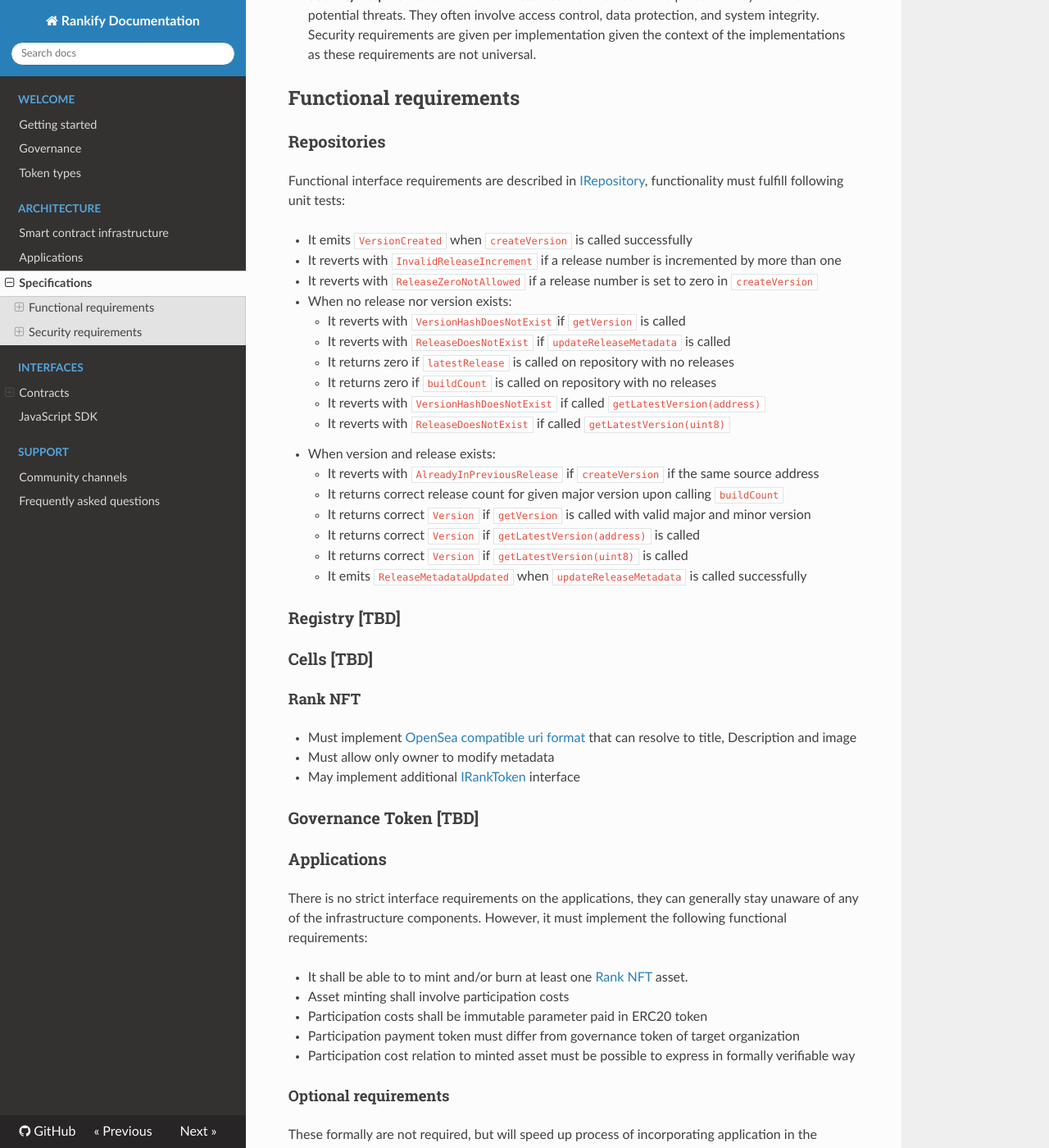
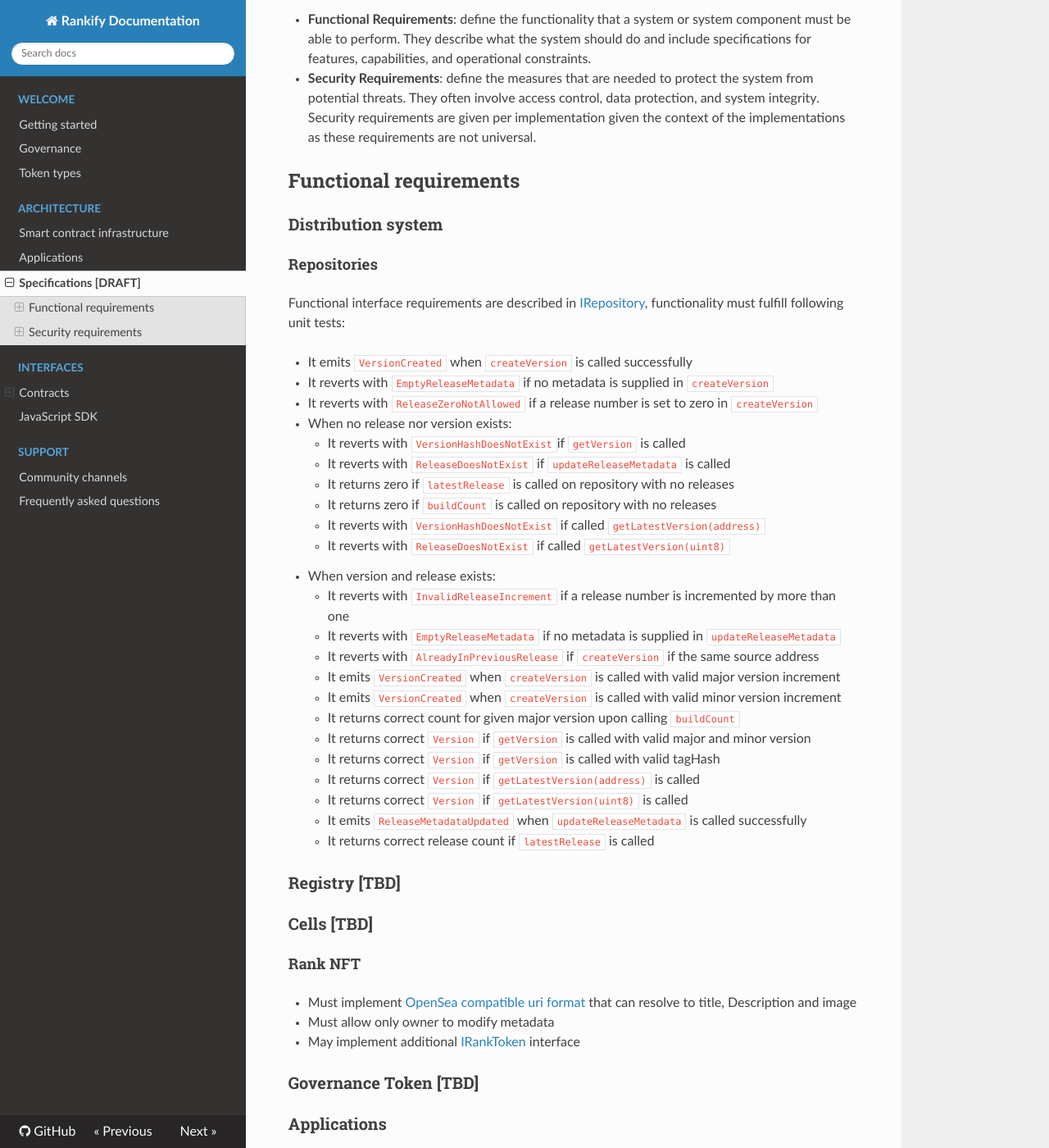
Before and after one commit to rankify-it/docs, an MkDocs documentation site: the page built from docs/architecture/specifications.md, in a window 1280 px wide and 1400 px high, scrolled down 345 px. Shown: the whole window at 82% size. Built offline with MkDocs 1.6.1, drawn with Linux system fonts in a browser that asks for light colours; nearby versions of some CDN libraries; a script that is not in the unit is left out; some of the changed text lies outside the part shown.

Commit message:
wip stuff

```diff
--- a/docs/architecture/specifications.md
+++ b/docs/architecture/specifications.md
@@ -1,4 +1,8 @@
-# Specifications
+# Specifications [DRAFT]
+
+!!! Warning
+
+    These specs are still in active development, and are subject to change.
 
 This document outlines the detailed specifications for our project. Each section in this document corresponds to a different component of the system and is further divided into two categories: Functional Requirements and Security Requirements.
 
@@ -24,14 +28,16 @@
 
 ## Functional requirements
 
-### Repositories
+### Distribution system
+
+#### Repositories
 
 <!-- ### Functional -->
 
 Functional interface requirements are described in [IRepository](https://github.com/rankify-it/contracts/blob/23-v09-factory-specifications/src/interfaces/IRepository.sol), functionality must fulfill following unit tests:
 
 -   It emits `VersionCreated` when `createVersion` is called successfully
--   It reverts with `InvalidReleaseIncrement` if a release number is incremented by more than one
+-   It reverts with `EmptyReleaseMetadata` if no metadata is supplied in `createVersion`
 -   It reverts with `ReleaseZeroNotAllowed` if a release number is set to zero in `createVersion`
 -   When no release nor version exists:
     -   It reverts with `VersionHashDoesNotExist`if `getVersion` is called
@@ -41,12 +47,18 @@
     -   It reverts with `VersionHashDoesNotExist` if called `getLatestVersion(address)`
     -   It reverts with `ReleaseDoesNotExist` if called `getLatestVersion(uint8)`
 -   When version and release exists:
+    -   It reverts with `InvalidReleaseIncrement` if a release number is incremented by more than one
+    -   It reverts with `EmptyReleaseMetadata` if no metadata is supplied in `updateReleaseMetadata`
     -   It reverts with `AlreadyInPreviousRelease` if `createVersion` if the same source address
-    -   It returns correct release count for given major version upon calling `buildCount`
+    -   It emits `VersionCreated` when `createVersion` is called with valid major version increment
+    -   It emits `VersionCreated` when `createVersion` is called with valid minor version increment
+    -   It returns correct count for given major version upon calling `buildCount`
     -   It returns correct `Version` if `getVersion` is called with valid major and minor version
+    -   It returns correct `Version` if `getVersion` is called with valid tagHash
     -   It returns correct `Version` if `getLatestVersion(address)` is called
     -   It returns correct `Version` if `getLatestVersion(uint8)` is called
     -   It emits `ReleaseMetadataUpdated` when `updateReleaseMetadata` is called successfully
+    -   It returns correct release count if `latestRelease` is called
 
 ### Registry [TBD]
 
@@ -78,23 +90,24 @@
 -   It shall implement instance initialization schema
 -   It may implement [IRankifyInstanceCommons](https://github.com/rankify-it/contracts/blob/23-v09-factory-specifications/src/interfaces/IRankifyInstanceCommons.sol)
 
-### Installer
+### Instantiator
 
-installer must implement [IRepoInstaller](https://github.com/rankify-it/contracts/blob/23-v09-factory-specifications/src/interfaces/IRepoInstaller.sol) interface, functionality must fulfill following unit tests:
+installer must implement [IInstantiator](https://github.com/rankify-it/contracts/blob/8470fc4d9560879f2a10fc0e5d2ccad4c7565069/src/interfaces/eds/IInstantiator.sol) interface, functionality must fulfill following unit tests:
 
 -   it emits `RepositoryAdded` if `addRepository` is called successfully.
 -   it emits `Instantiated` if `instantiate` is called successfully.
--   it reverts with `RepositoryDoesNotExist` if `instantiate` is called with non-existing repository.
--   it reverts with `VersionDoesNotMatchRequirement` if `instantiate` version does not match.
+-   it reverts with `NotDistributing` if `instantiate` is called with non-existing repository.
+-   it reverts with `VersionOutOfBounds` if `instantiate` version does not match.
 -   it emits `Repositor`Removed`when`removeRepository` is called successfully.
 -   it emits `Instantiated` if `instantiateLatest` is called successfully.
 -   it reverts with `RepositoryDoesNotExist` if `instantiateLatest` is called with non-existing repository.
 -   when repository already exists:
-    -   it emits `RepositoryRequirementUpdated` if `addRepository` is called successfully with already existing repository.
--   when `RepositoryRequirementUpdated` was emitted:
-    -   it reverts with `VersionDoesNotMatchRequirement` if instance version does not match requirement anymore.
+    -   it emits `DistributionChanged` if `upgradeDistribution` is called successfully with already existing repository.
+-   when `DistributionChanged` was emitted:
+    -   it reverts with `VersionOutOfBounds` upon calling installation methods with outdated version.
+    -   it reverts with `VersionDeprecated` upon outdated version instance attempting to call installation target.
     -   it emits `Upgraded` if `upgrade` is called successfully.
-    -   it reverts with `VersionDoesNotMatchRequirement` if `upgrade` is called with version that does not match the required version.
+    -   it reverts with `VersionOutOfBounds` if `upgrade` is called with version that does not match the required version.
 -   It returns correct `Repository` if `getRepository` is called with valid instance address
 -   It returns all instances of a repository if `getInstances` is called with valid repository address
 -   It returns all active repositories if `getRepositories` is called
```
Also changed, not shown: other parts of docs/architecture/specifications.md (+2 -4 lines).
